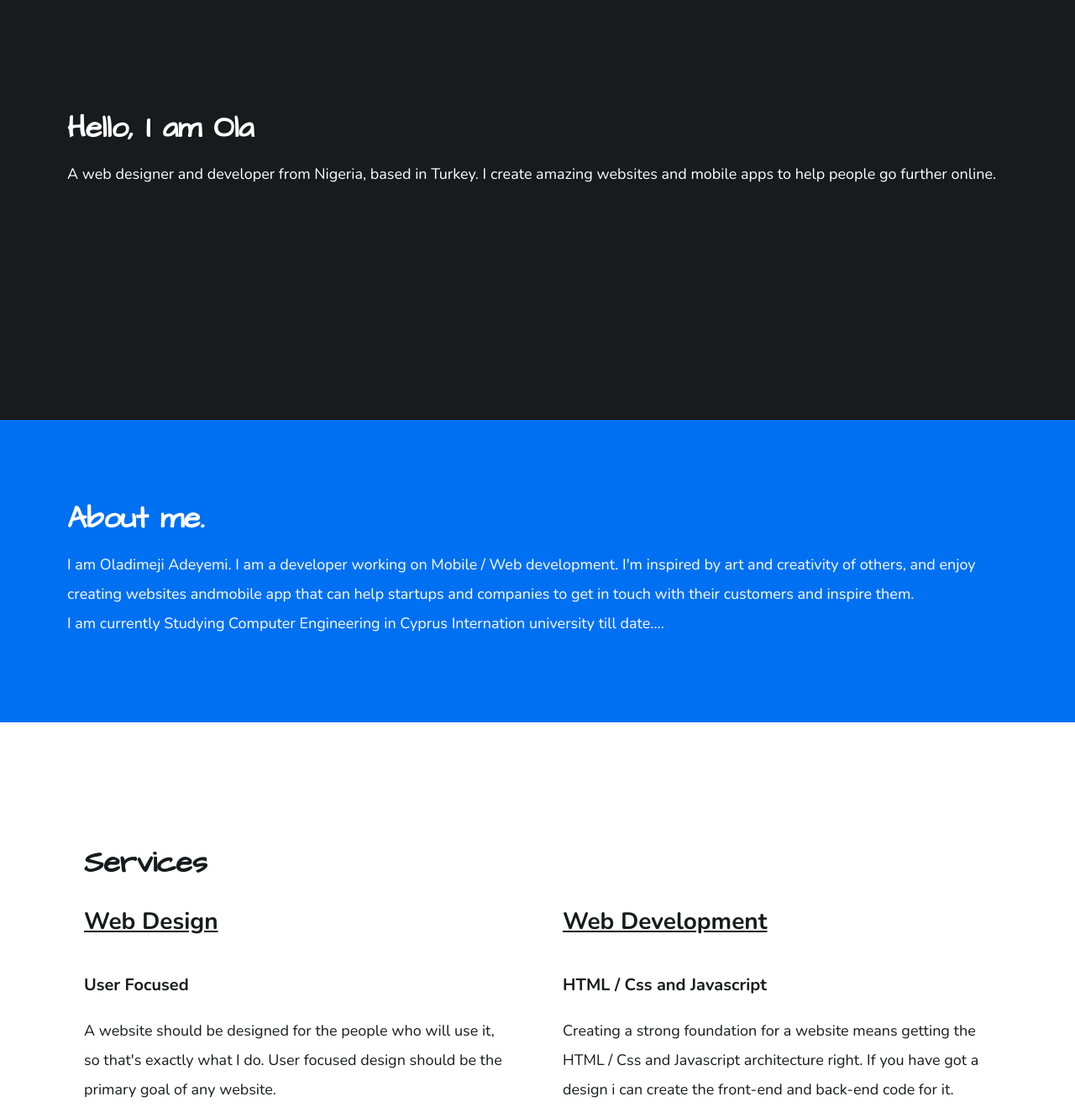
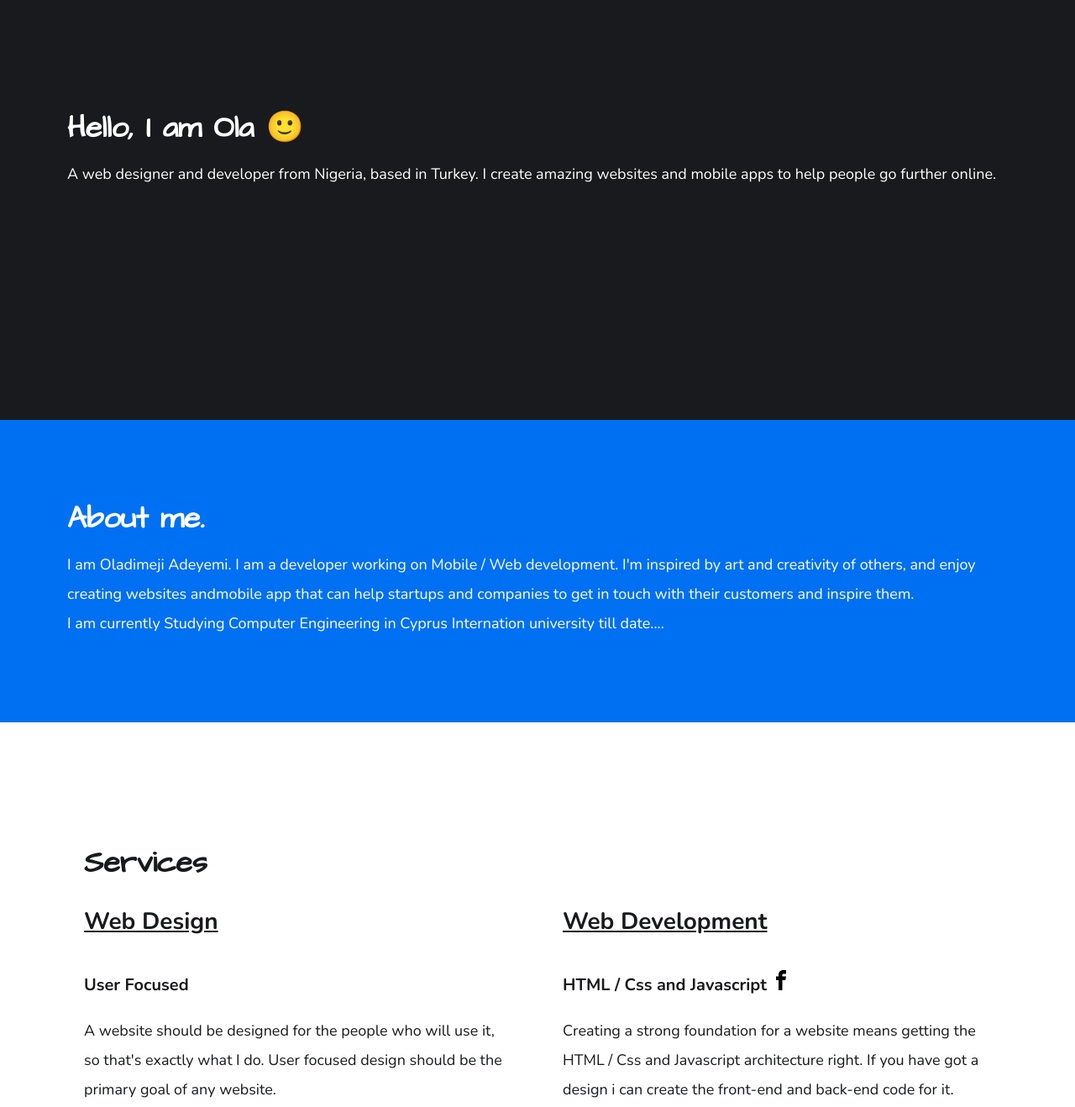
Before and after one commit to 9trocoder/portfolio, a plain HTML site: page index.html in a window 1280 px wide. Shown: the part 140-1458 px from the top of the page at 84% size. Drawn offline with nearby package versions, Linux system fonts and the light colour scheme.

Commit message:
Update index.html

```diff
--- a/index.html
+++ b/index.html
@@ -30,7 +30,7 @@
       <header class="header__container">
         <div class="header__body animate__slideInRight">
 
-          <h1 class="typing">Hello, I am Ola</h1>
+          <h1 class="typing">Hello, I am Ola 🙂</h1>
           <p>
             A web designer and developer from Nigeria, based in Turkey. I create
             amazing websites and mobile apps to help people go further online.
@@ -97,7 +97,7 @@
             <div class="webdesign">
               <h3>Web Development</h3>
               <div>
-                <h4>HTML / Css and Javascript</h4>
+                <h4>HTML / Css and Javascript <img src="assets/facebook.svg" alt=""></h4>
                 <p>
                   Creating a strong foundation for a website means getting the
                   HTML / Css and Javascript architecture right. If you have got
```
